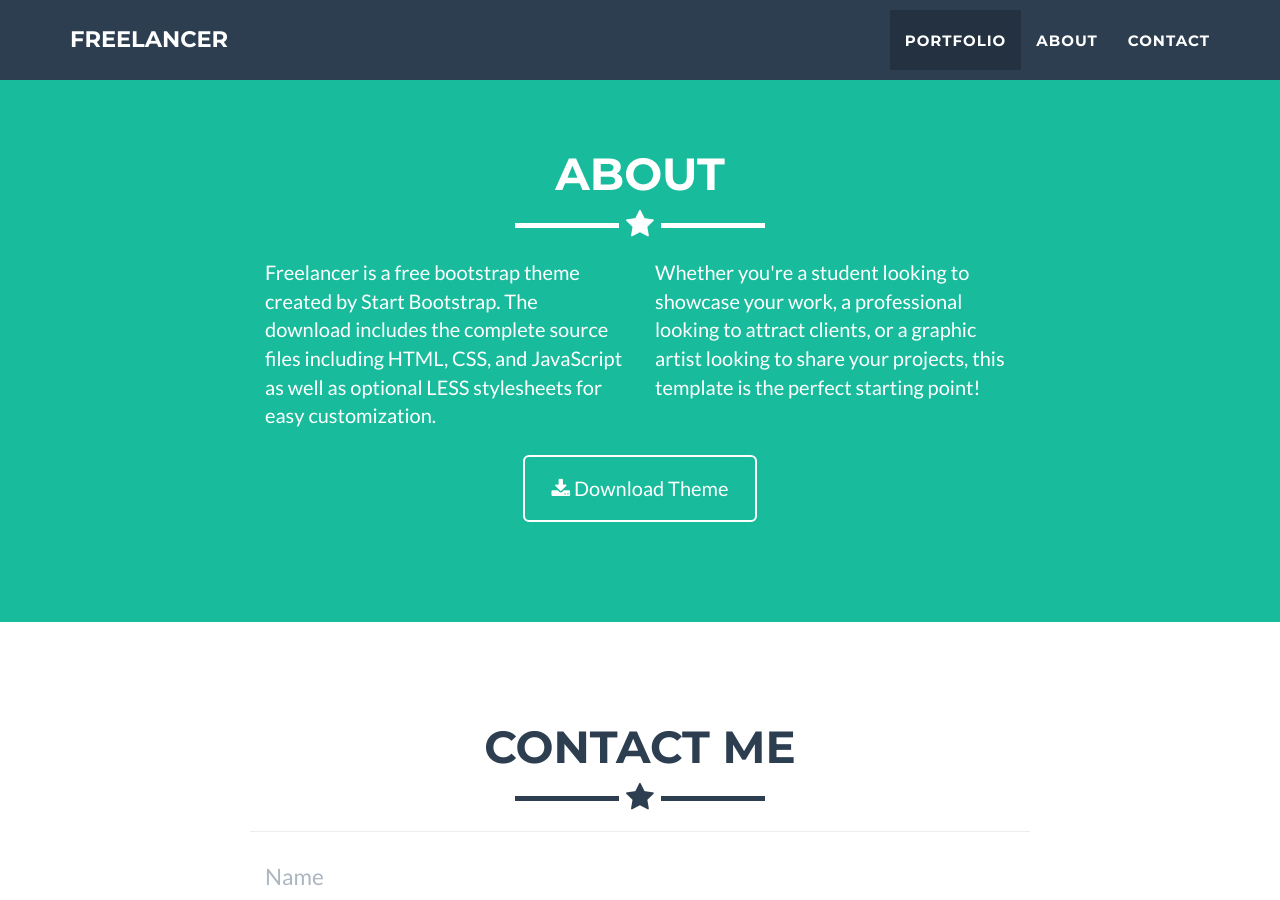
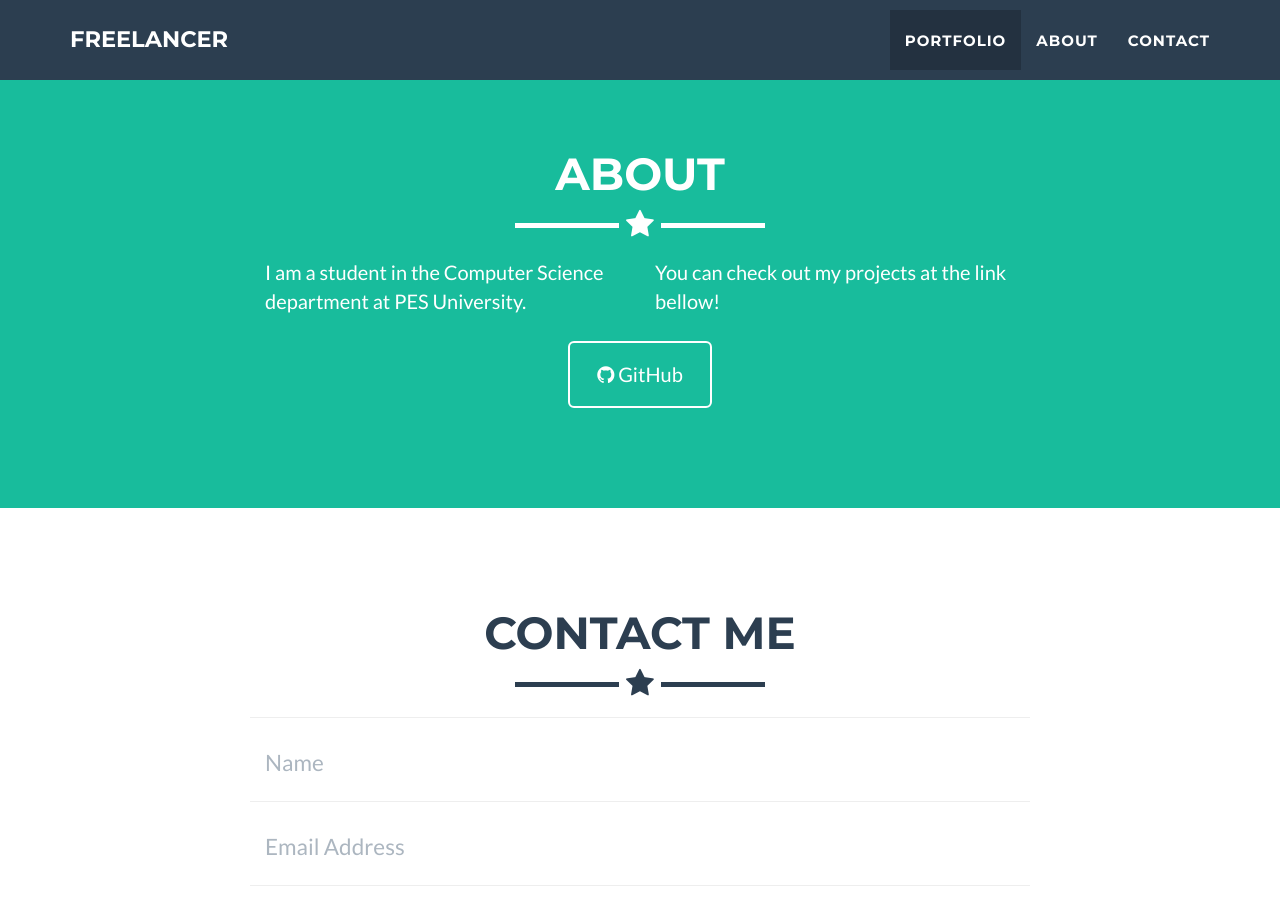
Before and after one commit to Aveek-Saha/Aveek-Saha.github.io, a Jekyll site: the page built from index.html, in a window 1280 px wide and 900 px high, scrolled down 1616 px. Built offline with Jekyll 4.4.1, drawn with Linux system fonts in a browser that asks for light colours.

Commit message:
Update about.html

```diff
--- a/_includes/about.html
+++ b/_includes/about.html
@@ -9,14 +9,14 @@
             </div>
             <div class="row">
                 <div class="col-lg-4 col-lg-offset-2">
-                    <p>Freelancer is a free bootstrap theme created by Start Bootstrap. The download includes the complete source files including HTML, CSS, and JavaScript as well as optional LESS stylesheets for easy customization.</p>
+                    <p>I am a student in the Computer Science department at PES University.</p>
                 </div>
                 <div class="col-lg-4">
-                    <p>Whether you're a student looking to showcase your work, a professional looking to attract clients, or a graphic artist looking to share your projects, this template is the perfect starting point! </p>
+                    <p>You can check out my projects at the link bellow! </p>
                 </div>
                 <div class="col-lg-8 col-lg-offset-2 text-center">
-                    <a href="#" class="btn btn-lg btn-outline">
-                        <i class="fa fa-download"></i> Download Theme
+                    <a href="https://github.com/Aveek-Saha" class="btn btn-lg btn-outline">
+                        <i class="fa fa-github"></i> GitHub
                     </a>
                 </div>
             </div>
```
